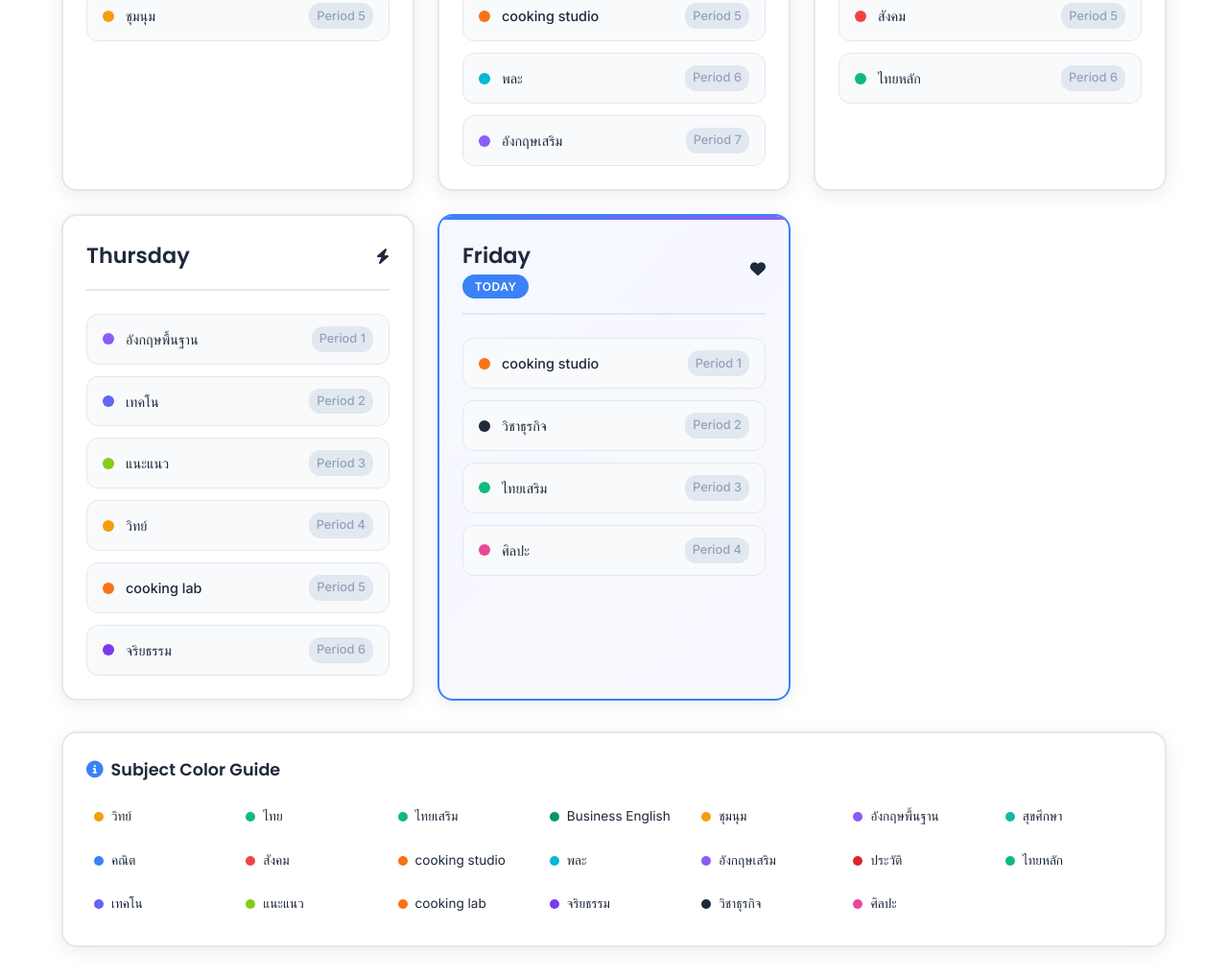
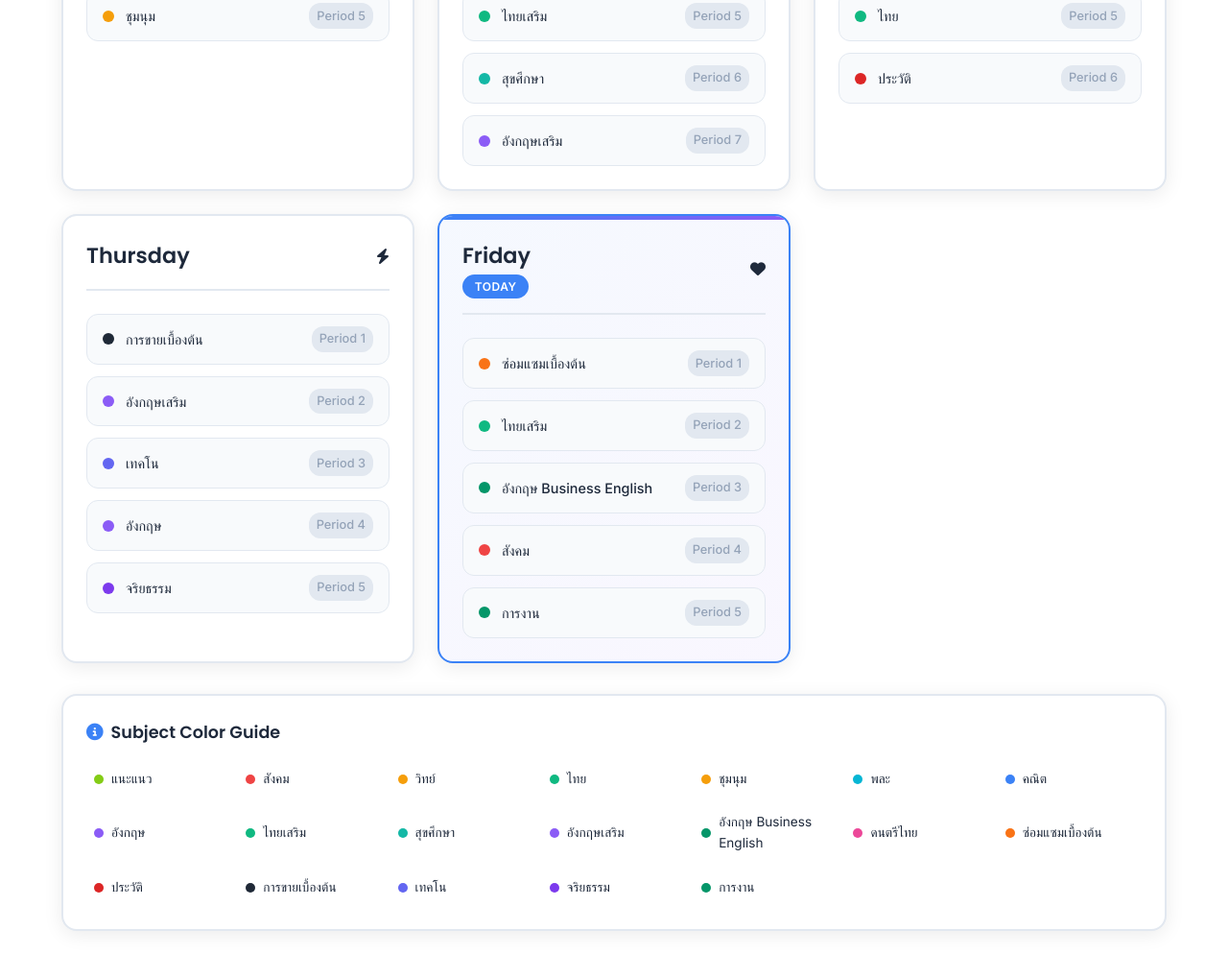
Before and after one commit to Leon-RM/4-10-classweb, a plain HTML site: page calendar.html in a window 1280 px wide. Shown: the part 790-1809 px from the top of the page at 96% size. Drawn offline with Linux system fonts and the light colour scheme.

Commit message:
semester 2 update

```diff
--- a/calendar.html
+++ b/calendar.html
@@ -274,14 +274,16 @@
     .subject-item[data-subject*="พละ"] .subject-dot { background-color: var(--pe); }
     .subject-item[data-subject*="cooking"] .subject-dot { background-color: var(--cooking); }
     .subject-item[data-subject*="เทคโน"] .subject-dot { background-color: var(--tech); }
-    .subject-item[data-subject*="ศิลปะ"] .subject-dot { background-color: var(--art); }
+  .subject-item[data-subject*="ดนตรี"] .subject-dot { background-color: var(--art); }
+    .subject-item[data-subject*="ซ่อมแซม"] .subject-dot { background-color: var(--cooking); }
+    .subject-item[data-subject*="การงาน"] .subject-dot { background-color: var(--business); }
     .subject-item[data-subject*="Business"] .subject-dot { background-color: var(--business); }
     .subject-item[data-subject*="จริยธรรม"] .subject-dot { background-color: var(--ethics); }
     .subject-item[data-subject*="แนะแนว"] .subject-dot { background-color: var(--guidance); }
     .subject-item[data-subject*="ประวัติ"] .subject-dot { background-color: var(--history); }
     .subject-item[data-subject*="สุขศึกษา"] .subject-dot { background-color: var(--health); }
     .subject-item[data-subject*="ชุมนุม"] .subject-dot { background-color: var(--club); }
-    .subject-item[data-subject="วิชาธุรกิจ"] .subject-dot { background-color: var(--law); }
+  .subject-item[data-subject="การขายเบื้องต้น"] .subject-dot { background-color: var(--law); }
 
     /* Stats Section */
     .stats-section {
@@ -522,70 +524,69 @@
   </main>
 
   <script>
-    // Schedule data
+    // Schedule data (Second semester - updated)
     const weeklySchedule = {
       'Monday': [
+        'แนะแนว',
+        'สังคม',
         'วิทย์',
         'ไทย',
-        'ไทยเสริม',
-        'Business English',
         'ชุมนุม'
       ],
       'Tuesday': [
-        'อังกฤษพื้นฐาน',
+        'พละ',
+        'คณิต',
+        'วิทย์',
+        'อังกฤษ',
+        'ไทยเสริม',
         'สุขศึกษา',
-        'คณิต',
-        'สังคม',
-        'cooking studio',
-        'พละ',
-        'อังกฤษเสริม'        // Added new period
+        'อังกฤษเสริม'
       ],
       'Wednesday': [
-        'ประวัติ',
+        'อังกฤษ Business English',
+        'ดนตรีไทย',
         'คณิต',
-        'อังกฤษเสริม',
-        'Business English',
-        'สังคม',
-        'ไทยหลัก'
+        'ซ่อมแซมเบื้องต้น',
+        'ไทย',
+        'ประวัติ'
       ],
       'Thursday': [
-        'อังกฤษพื้นฐาน',
+        'การขายเบื้องต้น',
+        'อังกฤษเสริม',
         'เทคโน',
-        'แนะแนว',
-        'วิทย์',
-        'cooking lab',
+        'อังกฤษ',
         'จริยธรรม'
       ],
       'Friday': [
-        'cooking studio',
-        'วิชาธุรกิจ', // changed from 'กฎหมายธุรกิจ'
+        'ซ่อมแซมเบื้องต้น',
         'ไทยเสริม',
-        'ศิลปะ'
+        'อังกฤษ Business English',
+        'สังคม',
+        'การงาน'
       ]
     };
 
-    // Subject color mapping
+    // Subject color mapping (include renamed/new subjects)
     const subjectColors = {
       'คณิต': '#3b82f6',
       'ไทย': '#10b981',
       'ไทยเสริม': '#10b981',
-      'ไทยหลัก': '#10b981',
-      'อังกฤษพื้นฐาน': '#8b5cf6',
+      'อังกฤษ': '#8b5cf6',
       'อังกฤษเสริม': '#8b5cf6',
-      'Business English': '#059669',
+      'อังกฤษ Business English': '#059669',
       'วิทย์': '#f59e0b',
       'สังคม': '#ef4444',
       'พละ': '#06b6d4',
-      'cooking studio': '#f97316',
-      'cooking lab': '#f97316',
+      'ซ่อมแซมเบื้องต้น': '#f97316',
       'เทคโน': '#6366f1',
-      'ศิลปะ': '#ec4899',
+      'ดนตรีไทย': '#ec4899',
       'จริยธรรม': '#7c3aed',
       'แนะแนว': '#84cc16',
       'ประวัติ': '#dc2626',
       'สุขศึกษา': '#14b8a6',
       'ชุมนุม': '#f59e0b',
-      'วิชาธุรกิจ': '#1f2937' // changed from 'กฎหมายธุรกิจ'
+      'การขายเบื้องต้น': '#1f2937',
+      'การงาน': '#059669'
     };
 
     // Day icons
```
